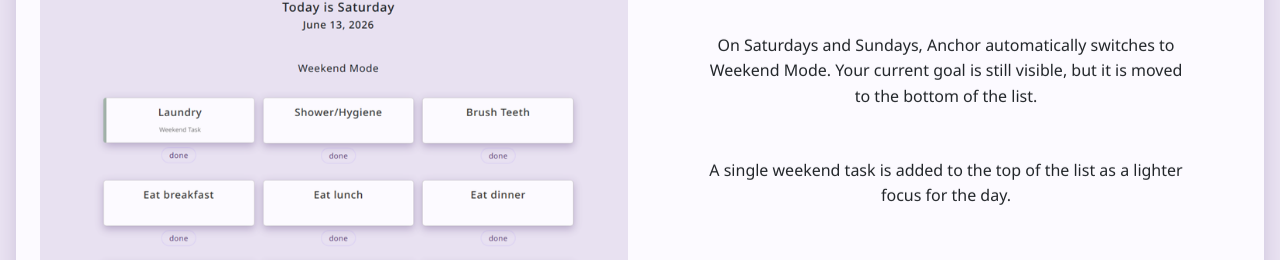
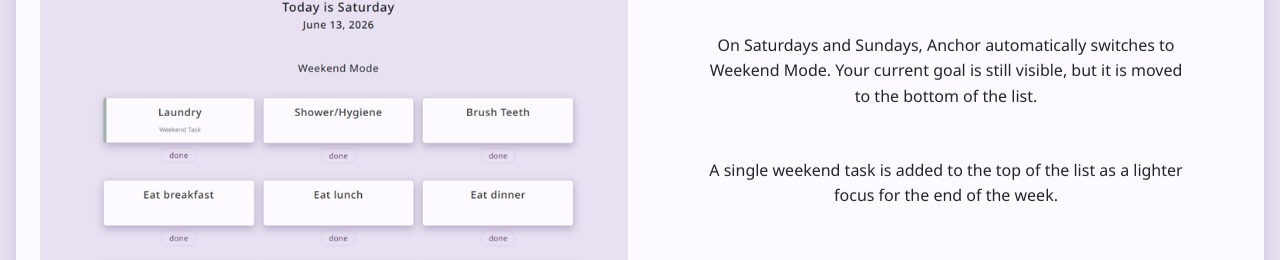
Before and after one commit to MBurtonshaw/anchor-client, a React (Create React App) app: page /how_to_use in a window 1280 px wide. Shown: the part 2793-3053 px from the top of the page. Built offline with nearby package versions, Linux system fonts and the light colour scheme.

Commit message:
text change

```diff
--- a/src/components/HowToUse.js
+++ b/src/components/HowToUse.js
@@ -136,7 +136,7 @@ function HowToUse() {
               </p>
               <p className="p-2 py-md-3">
                 A single weekend task is added to the top of the list as a
-                lighter focus for the day.
+                lighter focus for the end of the week.
               </p>
               <p className="p-2 py-md-3">
                 This mode reduces pressure while still keeping a simple
```
